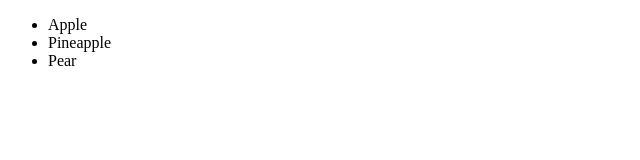
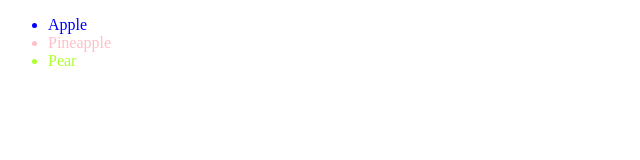
Before and after one commit to pablochka/classwork--4, a plain HTML site: page index.html in a window 1280 px wide. Shown: the whole page, without its empty margins (0-640 px from the left). Drawn offline with Linux system fonts and the light colour scheme.

Commit message:
Added features
just mentioned the colors from the css

```diff
--- a/index.html
+++ b/index.html
@@ -4,15 +4,14 @@
     <meta charset="UTF-8" />
     <meta name="viewport" content="width=device-width, initial-scale=1.0" />
     <title>Document</title>
-    <link rel="stylesheet" href="style/stylle.css" />
+    <link rel="stylesheet" href="style/style.css" />
   </head>
   <body>
     <h></h>
     <ul>
-      <li>Apple</li>
-      <li>Pineapple</li>
-      <li>Pear</li>
-
+      <li class="Apple">Apple</li>
+      <li class="Pineapple">Pineapple</li>
+      <li class="Pear">Pear</li>
     </ul>
   </body>
 </html>
--- /dev/null
+++ b/style/style.css
@@ -0,0 +1,9 @@
+.Apple {
+  color: blue;
+}
+.Pineapple {
+  color: pink;
+}
+.Pear {
+  color: greenyellow;
+}
```
Also changed, not shown: style/stylle.css (deleted).
